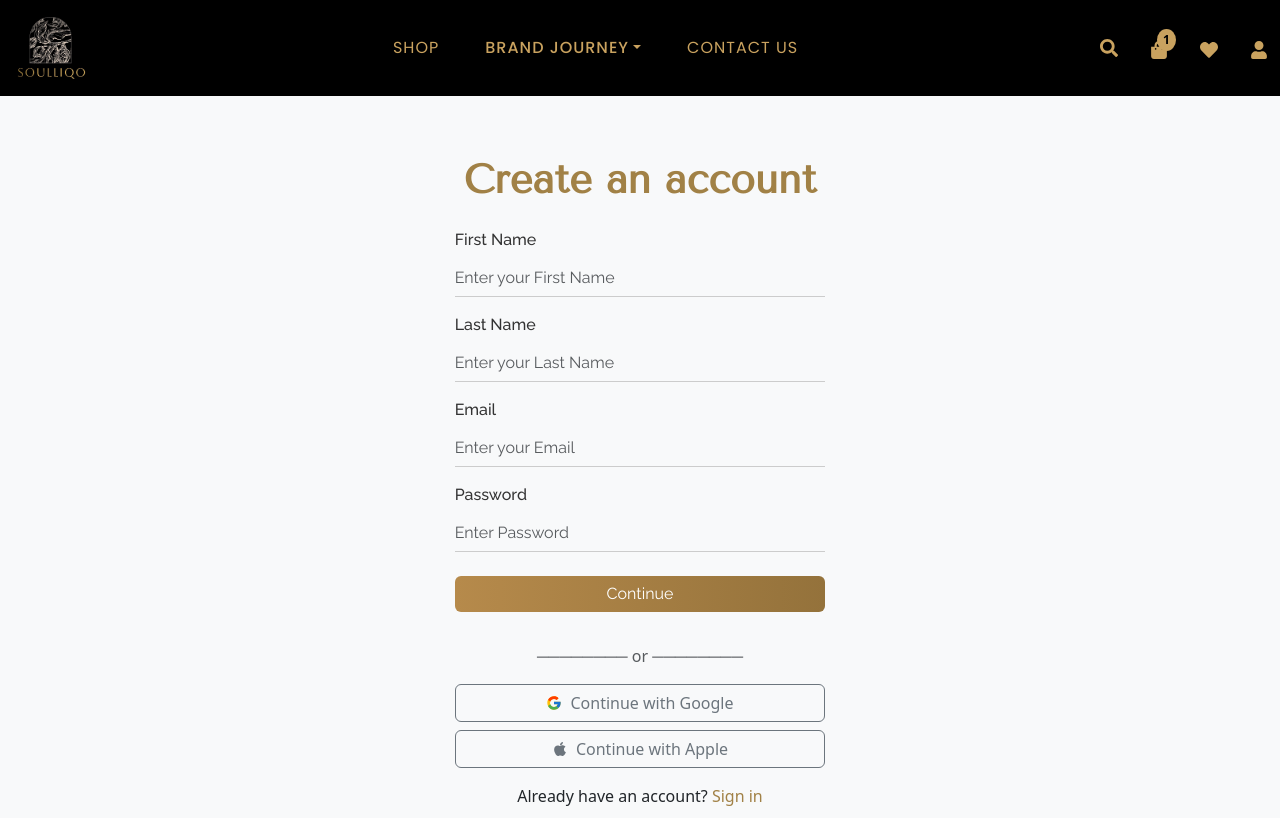
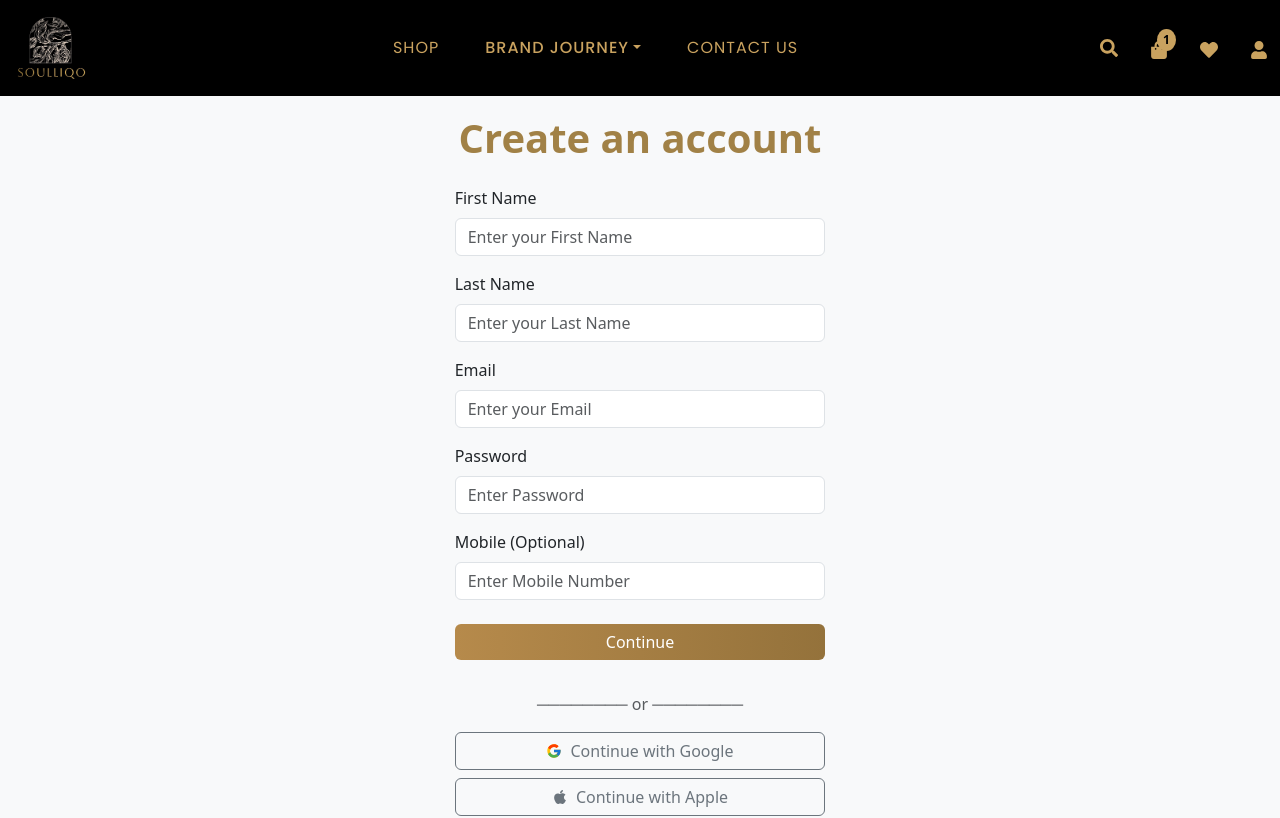
Before and after one commit to meetdobariya01/soulliqo, a React (Create React App) app: page /signup in a window 1280 px wide. Shown: the top 818 px of the page. Built offline with nearby package versions, Linux system fonts and the light colour scheme; a web font is replaced by a local one.

Commit message:
signup bacend conected

```diff
--- a/package.json
+++ b/package.json
@@ -12,6 +12,7 @@
     "@testing-library/jest-dom": "^6.8.0",
     "@testing-library/react": "^16.3.0",
     "@testing-library/user-event": "^13.5.0",
+    "axios": "^1.11.0",
     "bootstrap": "^5.3.8",
     "framer-motion": "^12.23.12",
     "react": "^19.1.1",
--- a/src/pages/login/login.js
+++ b/src/pages/login/login.js
@@ -1,71 +1,75 @@
 import React, { useState } from "react";
-import { Form, Button, Container, Row, Col, Alert } from "react-bootstrap";
+import { Form, Button, Container, Row, Col, Alert, Spinner } from "react-bootstrap";
 import { FcGoogle } from "react-icons/fc";
 import { FaApple } from "react-icons/fa";
-import { Link } from "react-router-dom";
+import axios from "axios";
+import { useNavigate } from "react-router-dom";
 import Header from "../../components/header/header";
 import Footer from "../../components/footer/footer";
 import "../../index.css";
 
 const Login = () => {
-  const [formData, setFormData] = useState({
-    email: "",
-    password: "",
-  });
+  const navigate = useNavigate();
+
+  const [formData, setFormData] = useState({ email: "", password: "" });
   const [errors, setErrors] = useState({});
-  const [submitted, setSubmitted] = useState(false);
+  const [loading, setLoading] = useState(false);
+  const [serverError, setServerError] = useState("");
 
-  // Handle input change
   const handleChange = (e) => {
     setFormData({ ...formData, [e.target.name]: e.target.value });
   };
 
-  // Validate form
   const validate = () => {
-    let newErrors = {};
+    const newErrors = {};
     if (!formData.email) newErrors.email = "Email is required";
     if (!formData.password) newErrors.password = "Password is required";
     return newErrors;
   };
 
-  // Handle submit
-  const handleSubmit = (e) => {
+  const handleSubmit = async (e) => {
     e.preventDefault();
     const newErrors = validate();
-    if (Object.keys(newErrors).length === 0) {
-      setSubmitted(true);
-      setErrors({});
-      console.log("Login Data:", formData);
-    } else {
+    if (Object.keys(newErrors).length > 0) {
       setErrors(newErrors);
-      setSubmitted(false);
+      return;
     }
+
+    setErrors({});
+    setLoading(true);
+    setServerError("");
+
+    try {
+      const res = await axios.post("http://localhost:8000/user/login", formData); // adjust base URL if needed
+      const { token, role, userId } = res.data;
+      // store token and user info in localStorage
+      localStorage.setItem("token", token);
+      localStorage.setItem("role", role);
+      localStorage.setItem("userId", userId);
+      navigate("/afterlogin"); // redirect after login
+    } catch (err) {
+      setServerError(err.response?.data?.message || "Server error. Please try again.");
+    } finally {
+      setLoading(false);
+    }
+  };
+
+  const handleGoogleLogin = () => {
+    window.location.href = "/auth/google"; // redirect to backend Google auth
   };
 
   return (
     <div>
-      {/* Header Section */}
       <Header />
 
-      {/* Login Form Section */}
-      <Container
-        fluid
-        className="d-flex align-items-center justify-content-center min-vh-100 "
-      >
+      <Container fluid className="d-flex align-items-center justify-content-center min-vh-100">
         <Row className="w-100">
-          <Col xs={12} md={6} lg={4} className="mx-auto p-4  rounded bg-white">
-            <h2
-              className="text-center mb-4 Login-font"
-              style={{ color: "#a18146", fontWeight: "600" }}
-            >
+          <Col xs={12} md={6} lg={4} className="mx-auto p-4 rounded bg-white">
+            <h2 className="text-center mb-4 Login-font" style={{ color: "#a18146", fontWeight: 600 }}>
               Login
             </h2>
 
-            {submitted && (
-              <Alert variant="success" className="text-center">
-                Login Successful 🎉
-              </Alert>
-            )}
+            {serverError && <Alert variant="danger" className="text-center">{serverError}</Alert>}
 
             <Form onSubmit={handleSubmit}>
               <Form.Group controlId="formEmail" className="mb-3">
@@ -79,9 +83,7 @@ const Login = () => {
                   onChange={handleChange}
                   isInvalid={!!errors.email}
                 />
-                <Form.Control.Feedback type="invalid">
-                  {errors.email}
-                </Form.Control.Feedback>
+                <Form.Control.Feedback type="invalid">{errors.email}</Form.Control.Feedback>
               </Form.Group>
 
               <Form.Group controlId="formPassword" className="mb-4">
@@ -95,20 +97,15 @@ const Login = () => {
                   onChange={handleChange}
                   isInvalid={!!errors.password}
                 />
-                <Form.Control.Feedback type="invalid">
-                  {errors.password}
-                </Form.Control.Feedback>
+                <Form.Control.Feedback type="invalid">{errors.password}</Form.Control.Feedback>
               </Form.Group>
+
               <Button
-                as={Link}
-                to="/afterlogin" // <-- set your route here
+                type="submit"
                 className="w-100 mb-3"
-                style={{
-                  background: "linear-gradient(to right, #b68a4b, #94723b)",
-                  border: "none",
-                }}
+                style={{ background: "linear-gradient(to right, #b68a4b, #94723b)", border: "none" }}
               >
-                Continue
+                {loading ? <Spinner animation="border" size="sm" /> : "Continue"}
               </Button>
             </Form>
 
@@ -119,24 +116,18 @@ const Login = () => {
             <Button
               variant="outline-secondary"
               className="w-100 mb-2 d-flex align-items-center justify-content-center"
+              onClick={handleGoogleLogin}
             >
               <FcGoogle className="me-2" /> Continue with Google
             </Button>
 
-            <Button
-              variant="outline-secondary"
-              className="w-100 mb-3 d-flex align-items-center justify-content-center"
-            >
+            <Button variant="outline-secondary" className="w-100 mb-3 d-flex align-items-center justify-content-center">
               <FaApple className="me-2" /> Continue with Apple
             </Button>
 
             <p className="text-center mt-3">
               Don’t have an account?{" "}
-              <a
-                href="/signup"
-                className="text-decoration-none"
-                style={{ color: "#a18146" }}
-              >
+              <a href="/signup" className="text-decoration-none" style={{ color: "#a18146" }}>
                 Create one
               </a>
             </p>
@@ -144,7 +135,6 @@ const Login = () => {
         </Row>
       </Container>
 
-      {/* Footer Section */}
       <Footer />
     </div>
   );
--- a/src/pages/signup/signup.js
+++ b/src/pages/signup/signup.js
@@ -1,76 +1,92 @@
 import React, { useState } from "react";
-import { Form, Button, Container, Row, Col, Alert } from "react-bootstrap";
+import { Form, Button, Container, Row, Col, Alert, Spinner } from "react-bootstrap";
 import { FcGoogle } from "react-icons/fc";
 import { FaApple } from "react-icons/fa";
+import axios from "axios";
+import { useNavigate } from "react-router-dom";
 import Header from "../../components/header/header";
 import Footer from "../../components/footer/footer";
 
 const Signup = () => {
+  const navigate = useNavigate(); // added
+
   const [formData, setFormData] = useState({
     firstName: "",
     lastName: "",
     email: "",
     password: "",
+    mobile: "",
   });
 
   const [errors, setErrors] = useState({});
-  const [submitted, setSubmitted] = useState(false);
+  const [loading, setLoading] = useState(false);
+  const [serverError, setServerError] = useState("");
 
   // Handle input change
   const handleChange = (e) => {
     setFormData({ ...formData, [e.target.name]: e.target.value });
   };
 
-  // Validation
+  // Validate form
   const validate = () => {
-    let newErrors = {};
+    const newErrors = {};
     if (!formData.firstName) newErrors.firstName = "First Name is required";
     if (!formData.lastName) newErrors.lastName = "Last Name is required";
     if (!formData.email) newErrors.email = "Email is required";
     if (!formData.password) newErrors.password = "Password is required";
+    if (formData.mobile && !/^\d{10}$/.test(formData.mobile))
+      newErrors.mobile = "Mobile number must be 10 digits";
     return newErrors;
   };
 
-  // Handle submit
-  const handleSubmit = (e) => {
+  // Handle signup submit
+  const handleSubmit = async (e) => {
     e.preventDefault();
     const newErrors = validate();
-    if (Object.keys(newErrors).length === 0) {
-      setSubmitted(true);
+    if (Object.keys(newErrors).length > 0) {
+      setErrors(newErrors);
+      return;
+    }
+
     setErrors({});
-      console.log("Signup Data:", formData);
-    } else {
-      setErrors(newErrors);
-      setSubmitted(false);
+    setLoading(true);
+    setServerError("");
+
+    try {
+      const res = await axios.post("http://localhost:8000/user/signup", formData); // adjust base URL
+      if (res.status === 201) {
+        // Redirect to Login page after successful signup
+        navigate("/login");
+      }
+    } catch (err) {
+      setServerError(err.response?.data?.message || "Server error. Please try again.");
+    } finally {
+      setLoading(false);
     }
   };
+
+  // Handle Google login
+  const handleGoogleLogin = () => {
+    window.location.href = "/auth/google"; // redirect to backend Google auth
+  };
+
   return (
     <div>
-      {/* Header Section */}
       <Header />
 
-      {/* Signup Form Section */}
       <Container fluid className="d-flex align-items-center justify-content-center min-vh-100 bg-light">
         <Row className="w-100">
           <Col xs={12} md={6} lg={4} className="mx-auto p-4">
-          <h2
-            className="text-center mb-4 create-account"
-            style={{ color: "#a18146", fontWeight: "600", fontSize: "40px" }}
-          >
+            <h2 className="text-center mb-4" style={{ color: "#a18146", fontWeight: 600, fontSize: "40px" }}>
               Create an account
             </h2>
 
-          {submitted && (
-            <Alert variant="success" className="text-center">
-              Signup Successful 🎉
-            </Alert>
-          )}
+            {serverError && <Alert variant="danger" className="text-center">{serverError}</Alert>}
 
-          <Form className="form-font" onSubmit={handleSubmit}>
-            <Form.Group controlId="formFirstName" className="mb-3 ">
+            <Form onSubmit={handleSubmit}>
+              <Form.Group className="mb-3" controlId="formFirstName">
                 <Form.Label>First Name</Form.Label>
                 <Form.Control
-                className="underline-input"
                   type="text"
                   name="firstName"
                   placeholder="Enter your First Name"
@@ -78,15 +94,12 @@ const Signup = () => {
                   onChange={handleChange}
                   isInvalid={!!errors.firstName}
                 />
-              <Form.Control.Feedback type="invalid">
-                {errors.firstName}
-              </Form.Control.Feedback>
+                <Form.Control.Feedback type="invalid">{errors.firstName}</Form.Control.Feedback>
               </Form.Group>
 
-            <Form.Group controlId="formLastName" className="mb-3">
+              <Form.Group className="mb-3" controlId="formLastName">
                 <Form.Label>Last Name</Form.Label>
                 <Form.Control
-                className="underline-input"
                   type="text"
                   name="lastName"
                   placeholder="Enter your Last Name"
@@ -94,15 +107,12 @@ const Signup = () => {
                   onChange={handleChange}
                   isInvalid={!!errors.lastName}
                 />
-              <Form.Control.Feedback type="invalid">
-                {errors.lastName}
-              </Form.Control.Feedback>
+                <Form.Control.Feedback type="invalid">{errors.lastName}</Form.Control.Feedback>
               </Form.Group>
 
-            <Form.Group controlId="formEmail" className="mb-3">
+              <Form.Group className="mb-3" controlId="formEmail">
                 <Form.Label>Email</Form.Label>
                 <Form.Control
-                className="underline-input"
                   type="email"
                   name="email"
                   placeholder="Enter your Email"
@@ -110,15 +120,12 @@ const Signup = () => {
                   onChange={handleChange}
                   isInvalid={!!errors.email}
                 />
-              <Form.Control.Feedback type="invalid">
-                {errors.email}
-              </Form.Control.Feedback>
+                <Form.Control.Feedback type="invalid">{errors.email}</Form.Control.Feedback>
               </Form.Group>
 
-            <Form.Group controlId="formPassword" className="mb-4">
+              <Form.Group className="mb-3" controlId="formPassword">
                 <Form.Label>Password</Form.Label>
                 <Form.Control
-                className="underline-input"
                   type="password"
                   name="password"
                   placeholder="Enter Password"
@@ -126,59 +133,50 @@ const Signup = () => {
                   onChange={handleChange}
                   isInvalid={!!errors.password}
                 />
-              <Form.Control.Feedback type="invalid">
-                {errors.password}
-              </Form.Control.Feedback>
+                <Form.Control.Feedback type="invalid">{errors.password}</Form.Control.Feedback>
               </Form.Group>
 
-            <Button
-              type="submit"
-              className="w-100 mb-3"
-              style={{
-                background: "linear-gradient(to right, #b68a4b, #94723b)",
-                border: "none",
-              }}
-            >
-              Continue
+              <Form.Group className="mb-4" controlId="formMobile">
+                <Form.Label>Mobile (Optional)</Form.Label>
+                <Form.Control
+                  type="text"
+                  name="mobile"
+                  placeholder="Enter Mobile Number"
+                  value={formData.mobile}
+                  onChange={handleChange}
+                  isInvalid={!!errors.mobile}
+                />
+                <Form.Control.Feedback type="invalid">{errors.mobile}</Form.Control.Feedback>
+              </Form.Group>
+
+              <Button type="submit" className="w-100 mb-3" style={{ background: "linear-gradient(to right, #b68a4b, #94723b)", border: "none" }}>
+                {loading ? <Spinner animation="border" size="sm" /> : "Continue"}
               </Button>
             </Form>
-
             <div className="text-center my-3">
               <span className="text-muted">──────── or ────────</span>
             </div>
-
             <Button
               variant="outline-secondary"
               className="w-100 mb-2 d-flex align-items-center justify-content-center"
+              onClick={handleGoogleLogin}
             >
               <FcGoogle className="me-2" /> Continue with Google
             </Button>
-
-          <Button
-            variant="outline-secondary"
-            className="w-100 mb-3 d-flex align-items-center justify-content-center"
-          >
+            <Button variant="outline-secondary" className="w-100 mb-3 d-flex align-items-center justify-content-center">
               <FaApple className="me-2" /> Continue with Apple
             </Button>
-
             <p className="text-center mt-3">
               Already have an account?{" "}
-            <a
-              href="/login"
-              className="text-decoration-none"
-              style={{ color: "#a18146" }}
-            >
+              <a href="/login" className="text-decoration-none" style={{ color: "#a18146" }}>
                 Sign in
               </a>
             </p>
           </Col>
         </Row>
       </Container>
-
-      {/* Footer Section */}
       <Footer />
     </div>
   );
 };
-
 export default Signup;
```
Also changed, not shown: 2 other files (tests, documents, lock files or other folders). Lines whose indentation alone changed are shown as unchanged.
